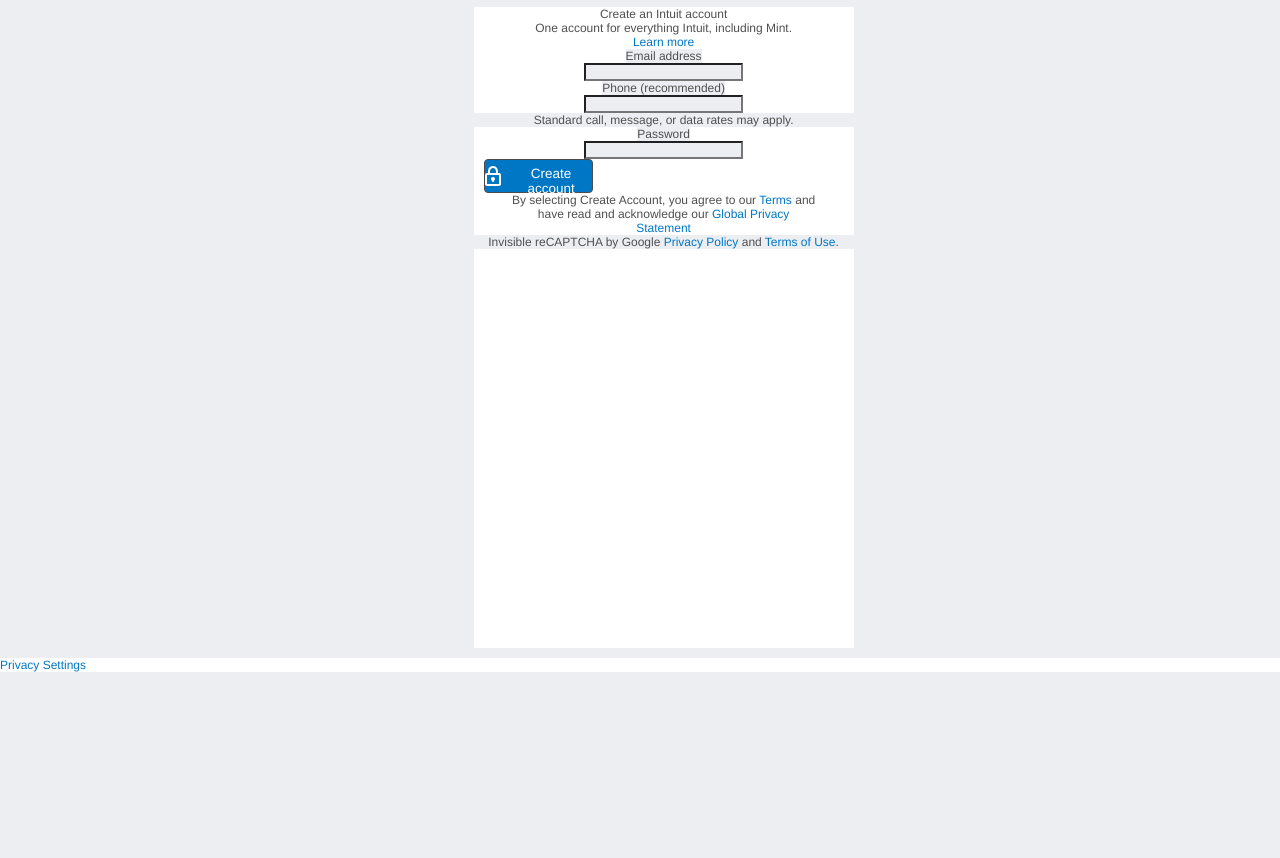
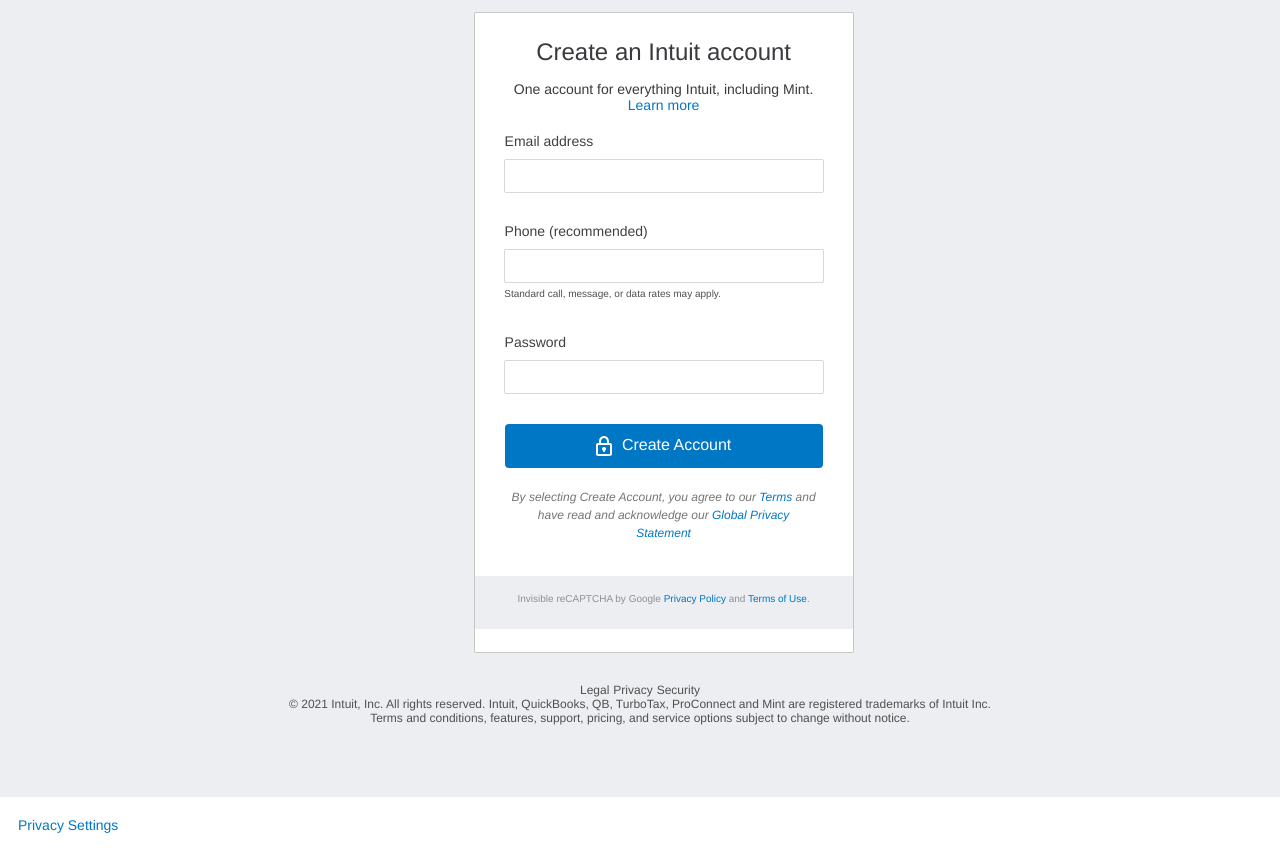
Before and after one commit to Camsz27/sign-up-clone, a plain HTML site: page index.html in a window 1280 px wide. Shown: the part 162-1020 px from the top of the page. Before the commit the page ends 834 px from the top, so only its background shows below. Drawn offline with Linux system fonts and the light colour scheme.

Commit message:
Finished sign up page and updated README file

```diff
--- a/index.html
+++ b/index.html
@@ -29,30 +29,48 @@
     </div>
     <div id="form">
       <h1 class="form">Create an Intuit account</h1>
-      <h3 class="form">One account for everything Intuit, including Mint.</h3>
-      <a>Learn more</a>
+      <h6 class="form">One account for everything Intuit, including Mint.</h6>
+      <a class="form">Learn more</a>
       <br />
       <form>
         <label for="email">Email address</label><br />
         <input type="email" id="email" /><br />
         <label for="phone">Phone (recommended)</label><br />
         <input type="tel" id="phone" />
-        <p>Standard call, message, or data rates may apply.</p>
+        <p id="disclaimer">Standard call, message, or data rates may apply.</p>
         <label for="password">Password</label><br />
         <input type="password" id="password" />
-        <button type="submit">
+        <button type="submit" id="submit">
           <img src="./Images/lock.svg" alt="lock icon" />
-          Create account
+          Create Account
         </button>
       </form>
-      <p class="form">
-        By selecting Create Account, you agree to our <a>Terms</a> and
+      <p class="terms">
+        By selecting Create Account, you agree to our
+        <a class="termsRef">Terms</a> and
       </p>
-      <p class="form">have read and acknowledge our <a>Global Privacy</a></p>
-      <a>Statement</a>
-      <p>
+      <p class="terms">
+        have read and acknowledge our <a class="termsRef">Global Privacy</a>
+      </p>
+      <a class="termsRef">Statement</a>
+      <p class="foot">
         Invisible reCAPTCHA by Google <a>Privacy Policy</a> and
         <a>Terms of Use</a>.
+      </p>
+    </div>
+    <div class="trademarks">
+      <div>
+        <p>Legal</p>
+        <p>Privacy</p>
+        <p>Security</p>
+      </div>
+      <p>
+        © 2021 Intuit, Inc. All rights reserved. Intuit, QuickBooks, QB,
+        TurboTax, ProConnect and Mint are registered trademarks of Intuit Inc.
+      </p>
+      <p>
+        Terms and conditions, features, support, pricing, and service options
+        subject to change without notice.
       </p>
     </div>
     <footer><a>Privacy Settings</a></footer>
--- a/style.css
+++ b/style.css
@@ -12,6 +12,7 @@
   color: #0077c5;
   background-color: inherit;
   text-decoration: none;
+  cursor: pointer;
 }
 
 a:hover {
@@ -30,6 +31,7 @@
   display: flex;
   justify-content: center;
   padding-top: 6px;
+  cursor: pointer;
 }
 
 button img {
@@ -57,6 +59,7 @@
 #logo {
   margin-top: 11px;
   padding: 15px;
+  cursor: pointer;
 }
 
 .icons {
@@ -69,6 +72,7 @@
   width: 23px;
   margin-left: 10px;
   margin-right: 3px;
+  cursor: pointer;
 }
 
 #mint {
@@ -94,20 +98,123 @@
 #form {
   background-color: #ffffff;
   text-align: center;
-  border: 2px;
+  border: 1px solid #c7c7c7;
+  border-radius: 2px;
   width: 380px;
   height: 641px;
-  margin: 10px 37%;
+  margin: 15px 37%;
 }
 
 .form {
   background-color: #ffffff;
 }
 
+h1.form {
+  font-size: 24px;
+  color: #393a3d;
+  margin: 25px 0 15px;
+}
+
+h6.form {
+  color: #393a3d;
+  font-size: 14px;
+  font-weight: 100;
+}
+
+a.form {
+  font-size: 14px;
+  font-weight: 300;
+}
+
 form {
   background-color: inherit;
+  margin-top: 20px;
+}
+
+label {
+  background-color: #ffffff;
+  color: #404040;
+  font-size: 14px;
+  float: left;
+  margin-left: 30px;
+}
+
+input {
+  width: 320px;
+  height: 34px;
+  background-color: #ffffff;
+  border: 1px solid #d8d8d8;
+  margin: 10px 0 30px;
+  border-radius: 2px;
+  color: #000000;
+  font-size: 1.2em;
+  padding-left: 6px;
+}
+
+#disclaimer {
+  font-size: 10px;
+  background-color: #ffffff;
+  position: relative;
+  top: -25px;
+  left: 13px;
+  width: 250px;
+  margin-bottom: 10px;
+}
+
+#submit {
+  width: 318px;
+  height: 44px;
+  margin: auto;
+  padding-top: 12px;
+  font-size: 16px;
+  border: none;
+  margin-bottom: 20px;
+}
+
+p.terms {
+  background-color: #ffffff;
+  color: #757575;
+  font-size: 12px;
+  font-style: italic;
+  line-height: 18px;
+}
+
+.termsRef {
+  line-height: 18px;
+  font-style: italic;
+}
+
+.foot {
+  margin-top: 34px;
+  padding-top: 17px;
+  font-size: 10px;
+  color: #8d9096;
+  height: 53px;
+}
+
+.foot a {
+  font-size: 10px;
+}
+
+.trademarks {
+  text-align: center;
+  margin-top: 30px;
+}
+
+.trademarks div {
+  display: flex;
+  margin: 0 45%;
+  justify-content: space-evenly;
 }
 
 footer {
   background-color: #ffffff;
+  margin-top: 72px;
+  height: 61px;
+  padding-top: 20px;
 }
+
+footer a {
+  font-size: 14px;
+  margin-left: 18px;
+}
```
Also changed, not shown: 1 other file.
